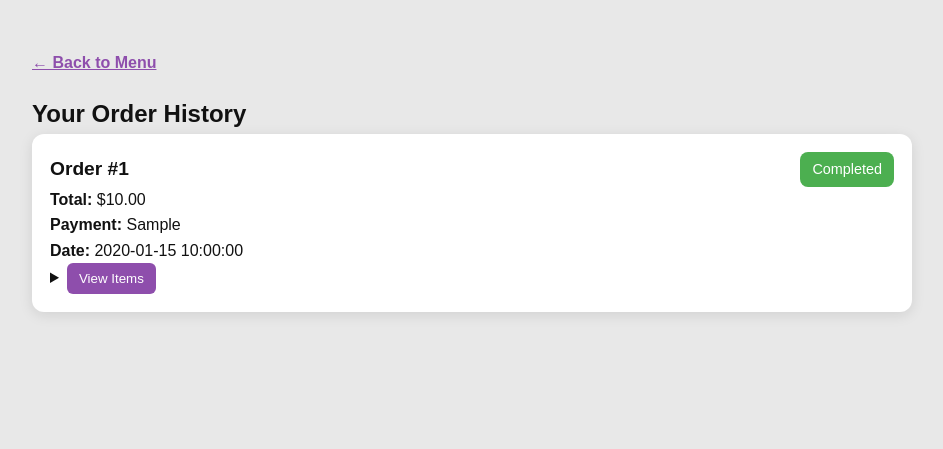
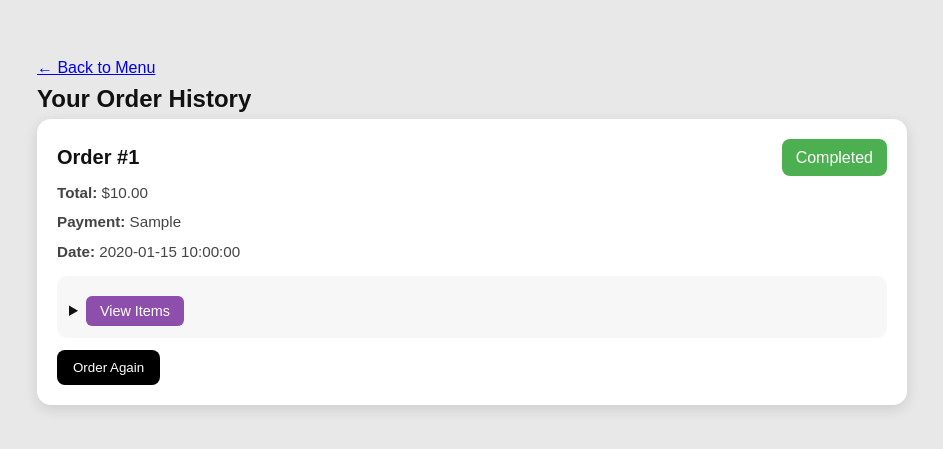
Before and after one commit to officallyariana/food-ordering-website, a PHP site: page /orders.php in a window 1280 px wide. Shown: the part 90-539 px from the top of the page, without its empty margins (168-1111 px from the left). Run offline with PHP 8.4, Linux system fonts and the light colour scheme; the visitor is signed in with stand-in values (Sample User, id 1); tables that the repository leaves empty or names only in its code hold one stand-in row (values such as "Sample post").

Commit message:
Add reorder functionality to order history
Enhanced orders.php to allow users to reorder previous orders with a new 'Order Again' button. Added client-side JavaScript to handle reorder requests and update the cart. Updated reorder.php to validate user and order, and return cart items in a structured JSON response. Improved UI styling and accessibility in orders.php.

```diff
--- a/orders.php
+++ b/orders.php
@@ -1,14 +1,11 @@
 <?php
 session_start();
-
 $user_id = $_SESSION['user_id'] ?? null;
 $full_name = $_SESSION['full_name'] ?? "Customer";
-
 if (!$user_id) {
     header("Location: login.html");
     exit;
 }
-
 include "db.php";
 
 $stmt = $conn->prepare("
@@ -32,15 +29,22 @@ $orders = $stmt->get_result();
 .order-container {
     max-width: 900px;
     margin: 40px auto;
-    padding: 10px;
+    padding: 15px;
+    font-family: "Poppins", sans-serif;
 }
 
 .order-card {
-    background: #fff;
-    padding: 18px;
-    border-radius: 12px;
-    margin-bottom: 18px;
-    box-shadow: 0 3px 14px rgba(0,0,0,0.1);
+    background: #ffffff;
+    padding: 20px;
+    border-radius: 14px;
+    margin-bottom: 20px;
+    box-shadow: 0 4px 14px rgba(0,0,0,0.12);
+    transition: 0.25s ease;
+}
+
+.order-card:hover {
+    transform: translateY(-3px);
+    box-shadow: 0 6px 20px rgba(0,0,0,0.18);
 }
 
 .order-header {
@@ -50,45 +54,75 @@ $orders = $stmt->get_result();
 }
 
 .order-id {
-    font-size: 1.2rem;
-    font-weight: bold;
+    font-size: 1.25rem;
+    font-weight: 600;
 }
 
 .status-badge {
-    padding: 6px 12px;
+    padding: 6px 14px;
     border-radius: 8px;
-    color: white;
-    font-size: 0.9rem;
+    color: #fff;
+    font-weight: 500;
+    text-transform: capitalize;
 }
+
 .status-pending { background: #ff9800; }
 .status-completed { background: #4caf50; }
 .status-cancelled { background: #e53935; }
 
-.order-items {
+.order-info p {
+    margin: 5px 0;
+    font-size: 0.95rem;
+    color: #444;
+}
+
+details {
     margin-top: 12px;
+    padding: 12px;
     background: #f7f7f7;
-    padding: 12px;
-    border-radius: 8px;
+    border-radius: 10px;
 }
+
+details summary {
+    cursor: pointer;
+    font-weight: 600;
+}
+
 .order-items li {
-    margin-bottom: 6px;
+    padding: 6px 0;
+    border-bottom: 1px solid #ddd;
+}
+
+.order-items li:last-child {
+    border-bottom: none;
 }
 
 .view-btn {
     background: #8e4eac;
     color: white;
     border: none;
-    padding: 8px 12px;
+    padding: 7px 14px;
     border-radius: 6px;
     cursor: pointer;
+    margin-top: 8px;
+    font-size: 0.9rem;
 }
 
-.back-to-menu {
-    display: inline-block;
-    margin-bottom: 20px;
-    color: #8e4eac;
-    font-weight: 600;
+.reorder-btn {
+    background: #000;
+    color: #fff;
+    padding: 10px 16px;
+    border-radius: 8px;
+    border: none;
+    margin-top: 12px;
+    cursor: pointer;
+    transition: background 0.3s ease;
 }
+
+.reorder-btn:hover {
+    background: #8e4eac;
+}
+
 </style>
 </head>
 
@@ -111,42 +145,75 @@ $orders = $stmt->get_result();
 <div class="order-container">
     <a class="back-to-menu" href="menu.php">← Back to Menu</a>
     <h2>Your Order History</h2>
-    <?php if ($orders->num_rows === 0): ?>
-        <p>You have no orders yet.</p>
-    <?php endif; ?>
-
 <?php while ($order = $orders->fetch_assoc()): ?>
 
 <div class="order-card">
+
     <div class="order-header">
         <span class="order-id">Order #<?= $order['id'] ?></span>
 
         <span class="status-badge
             <?= $order['status'] == 'pending' ? 'status-pending' :
                 ($order['status'] == 'completed' ? 'status-completed' : 'status-cancelled'); ?>">
-                <?= ucfirst($order['status']) ?>
+            <?= htmlentities($order['status']) ?>
         </span>
     </div>
 
+    <div class="order-info">
         <p><strong>Total:</strong> $<?= number_format($order['total_amount'], 2) ?></p>
-        <p><strong>Payment:</strong> <?= $order['payment_method'] ?></p>
+        <p><strong>Payment:</strong> <?= htmlentities($order['payment_method']) ?></p>
         <p><strong>Date:</strong> <?= $order['created_at'] ?></p>
+    </div>
+
     <details>
         <summary><button class="view-btn">View Items</button></summary>
+
         <ul class="order-items">
         <?php
             $stmt2 = $conn->prepare("SELECT item_name, price, quantity FROM order_items WHERE order_id = ?");
             $stmt2->bind_param("i", $order['id']);
             $stmt2->execute();
             $items = $stmt2->get_result();
+
             while ($i = $items->fetch_assoc()):
         ?>
             <li><?= $i['item_name'] ?> × <?= $i['quantity'] ?> — $<?= number_format($i['price'], 2) ?></li>
         <?php endwhile; ?>
         </ul>
     </details>
+    <button class="reorder-btn" data-order-id="<?= $order['id'] ?>">Order Again</button>
 </div>
 <?php endwhile; ?>
 </div>
+<script>
+document.addEventListener("DOMContentLoaded", () => {
+    const buttons = document.querySelectorAll(".reorder-btn");
+
+    buttons.forEach(btn => {
+        btn.addEventListener("click", async () => {
+            const orderId = btn.dataset.orderId;
+            if (!orderId) {
+                alert("Missing order id for reorder.");
+                return;
+            }
+            try {
+                const res = await fetch("reorder.php?id=" + encodeURIComponent(orderId));
+                const data = await res.json();
+                if (!data.success) {
+                    alert("Reorder failed: " + (data.error || "Unknown error"));
+                    console.error("Reorder error:", data);
+                    return;
+                }
+                localStorage.setItem("cart", JSON.stringify(data.cart));
+                window.location.href = "checkout.php";
+            } catch (err) {
+                console.error(err);
+                alert("Reorder failed due to a network or server error.");
+            }
+        });
+    });
+});
+</script>
+
 </body>
 </html>
```
Also changed, not shown: reorder.php (+28 -13 lines). Lines whose indentation alone changed are shown as unchanged.
